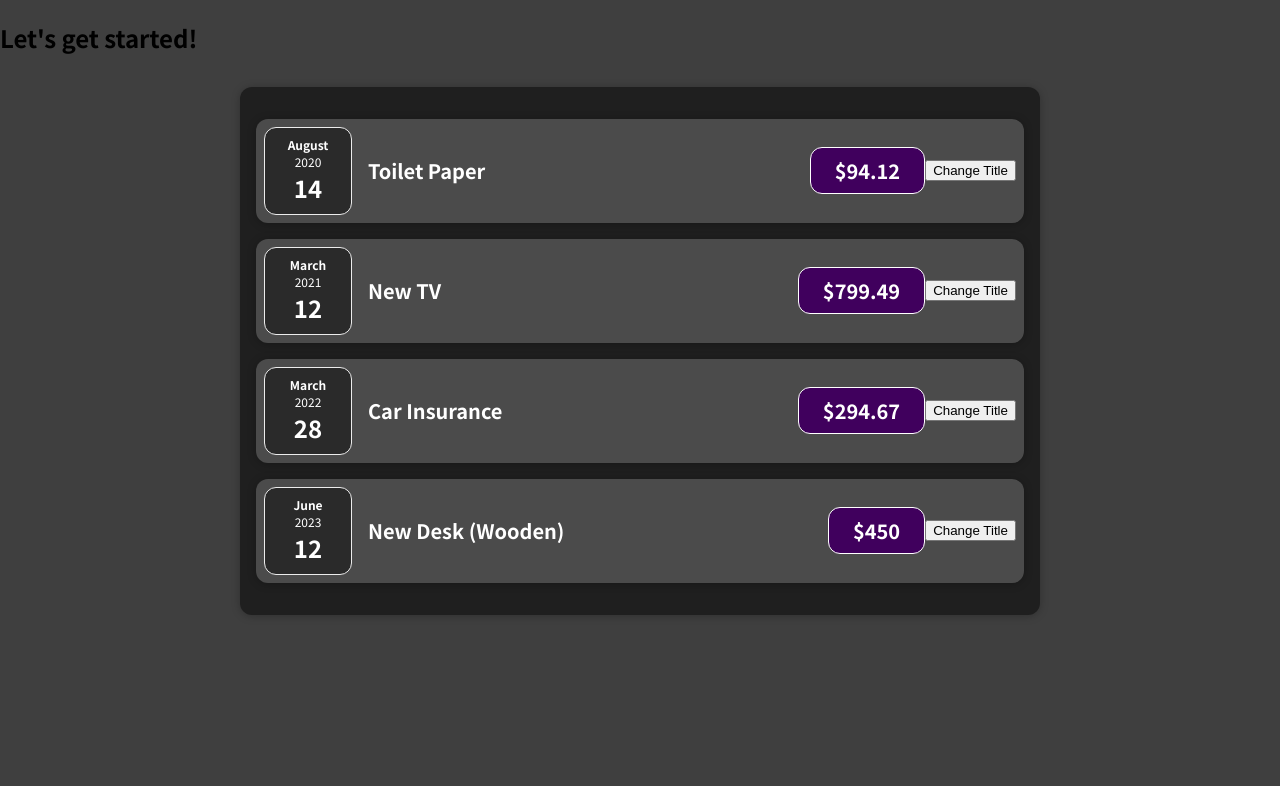
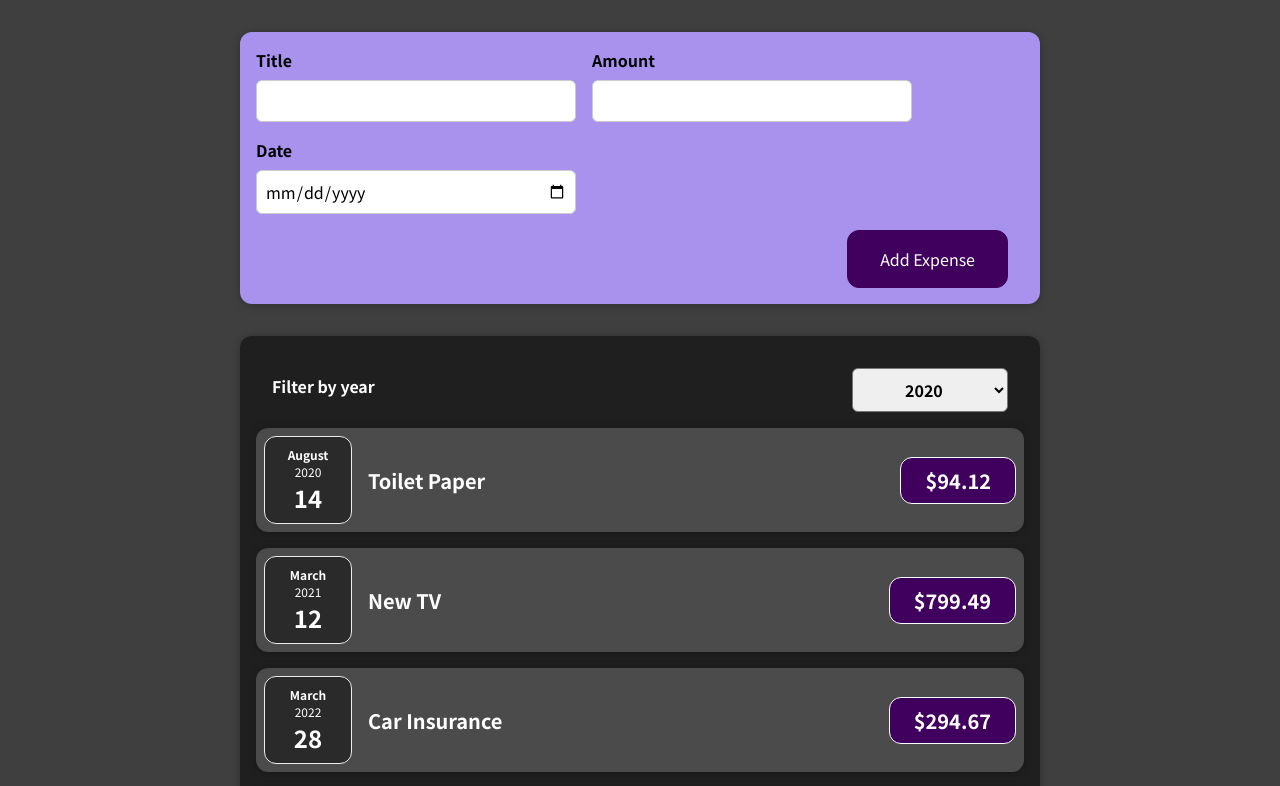
Before and after one commit to Ahmed-Eid7/expenses-tracker, a React (Create React App) app: page / in a window 1280 px wide. Shown: the top 786 px of the page. Built offline with nearby package versions, Linux system fonts and the light colour scheme.

Commit message:
Learning about lifting data up and Events

```diff
--- a/src/App.js
+++ b/src/App.js
@@ -1,4 +1,5 @@
 import Expenses from "./components/Expenses/Expenses";
+import NewExpense from "./components/NewExpense/NewExpense";
 
 const App = () => {
   const expenses = [
@@ -23,9 +24,14 @@
     },
   ];
 
+  const addExpenseHandler = (expense) => {
+    console.log("In app");
+    console.log(expense);
+  };
+
   return (
     <div>
-      <h2>Let's get started!</h2>
+      <NewExpense onAddExpense={addExpenseHandler} />
       <Expenses expenses={expenses} />
     </div>
   );
--- a/src/components/Expenses/ExpenseItem.js
+++ b/src/components/Expenses/ExpenseItem.js
@@ -1,5 +1,3 @@
-import { useState } from "react";
-
 import ExpenseDate from "./ExpenseDate";
 import Card from "../UI/Card";
 
@@ -7,21 +5,13 @@
 
 // You can destructuring it
 const ExpenseItem = (props) => {
-  const [title, setTitle] = useState(props.title);
-
-  const clickHandler = () => {
-    setTitle("Updated!");
-    console.log("Clicked!!!");
-  };
-
   return (
     <Card className="expense-item">
       <ExpenseDate date={props.date} />
       <div className="expense-item__description">
-        <h2>{title}</h2>
+        <h2>{props.title}</h2>
         <div className="expense-item__price">${props.amount}</div>
       </div>
-      <button onClick={clickHandler}>Change Title</button>
     </Card>
   );
 };
--- a/src/components/Expenses/Expenses.js
+++ b/src/components/Expenses/Expenses.js
@@ -2,10 +2,23 @@
 import Card from "../UI/Card";
 
 import "./Expenses.css";
+import ExpensesFilter from "./ExpensesFilter";
+import { useState } from "react";
 
 const Expenses = (props) => {
+  const [filteredYear, setFilteredYear] = useState("2020");
+
+  const filterChangeHandler = (selectedYear) => {
+    setFilteredYear(selectedYear);
+  };
+
   return (
     <Card className="expenses">
+      <ExpensesFilter
+        selected={filteredYear}
+        onChangeFilter={filterChangeHandler}
+      />
+
       <ExpenseItem
         title={props.expenses[0].title}
         amount={props.expenses[0].amount}
@@ -28,6 +41,6 @@
       />
     </Card>
   );
-}
+};
 
 export default Expenses;
--- /dev/null
+++ b/src/components/Expenses/ExpensesFilter.css
@@ -0,0 +1,24 @@
+.expenses-filter {
+  color: white;
+  padding: 0 1rem;
+}
+
+.expenses-filter__control {
+  display: flex;
+  width: 100%;
+  align-items: center;
+  justify-content: space-between;
+  margin: 1rem 0;
+}
+
+.expenses-filter label {
+  font-weight: bold;
+  margin-bottom: 0.5rem;
+}
+
+.expenses-filter select {
+  font: inherit;
+  padding: 0.5rem 3rem;
+  font-weight: bold;
+  border-radius: 6px;
+}
--- /dev/null
+++ b/src/components/Expenses/ExpensesFilter.js
@@ -0,0 +1,24 @@
+import "./ExpensesFilter.css";
+
+const ExpensesFilter = (props) => {
+  const dropdownChangeHandler = (e) => {
+    props.onChangeFilter(e.target.value);
+  };
+
+  return (
+    <div className="expenses-filter">
+      <div className="expenses-filter__control">
+        <label>Filter by year</label>
+        <select value={props.selected} onChange={dropdownChangeHandler}>
+          <option value="2022">2022</option>
+          <option value="2021">2021</option>
+          <option value="2020">2020</option>
+          <option value="2019">2019</option>
+          <option value="2023">2023</option>
+        </select>
+      </div>
+    </div>
+  );
+};
+
+export default ExpensesFilter;
--- /dev/null
+++ b/src/components/NewExpense/ExpenseForm.css
@@ -0,0 +1,26 @@
+.new-expense__controls {
+  display: flex;
+  flex-wrap: wrap;
+  gap: 1rem;
+  margin-bottom: 1rem;
+  text-align: left;
+}
+
+.new-expense__control label {
+  font-weight: bold;
+  margin-bottom: 0.5rem;
+  display: block;
+}
+
+.new-expense__control input {
+  font: inherit;
+  padding: 0.5rem;
+  border-radius: 6px;
+  border: 1px solid #ccc;
+  width: 20rem;
+  max-width: 100%;
+}
+
+.new-expense__actions {
+  text-align: right;
+}
--- /dev/null
+++ b/src/components/NewExpense/ExpenseForm.js
@@ -0,0 +1,76 @@
+import { useState } from "react";
+import "./ExpenseForm.css";
+
+const ExpenseForm = (props) => {
+  const [enteredTitle, setEnteredTitle] = useState("");
+  const [enteredAmount, setEnteredAmount] = useState("");
+  const [enteredDate, setEnteredDate] = useState("");
+
+  const titleChangeHandler = (e) => {
+    setEnteredTitle(e.target.value);
+  };
+
+  const amountChangeHandler = (e) => {
+    setEnteredAmount(e.target.value);
+  };
+
+  const dateChangeHandler = (e) => {
+    setEnteredDate(e.target.value);
+  };
+
+  const submitHandler = (e) => {
+    e.preventDefault();
+
+    const expenseData = {
+      title: enteredTitle,
+      amount: enteredAmount,
+      date: new Date(enteredDate),
+    };
+
+    props.onSaveExpenseData(expenseData);
+
+    setEnteredTitle("");
+    setEnteredAmount("");
+    setEnteredDate("");
+  };
+
+  return (
+    <form onSubmit={submitHandler}>
+      <div className="new-expense__controls">
+        <div className="new-expense__control">
+          <label>Title</label>
+          <input
+            type="text"
+            value={enteredTitle}
+            onChange={titleChangeHandler}
+          />
+        </div>
+        <div className="new-expense__control">
+          <label>Amount</label>
+          <input
+            type="number"
+            min="0.01"
+            step="0.01"
+            value={enteredAmount}
+            onChange={amountChangeHandler}
+          />
+        </div>
+        <div className="new-expense__control">
+          <label>Date</label>
+          <input
+            type="date"
+            min="2019-01-01"
+            step="2023-12-31"
+            value={enteredDate}
+            onChange={dateChangeHandler}
+          />
+        </div>
+      </div>
+      <div className="new-expense__actions">
+        <button type="submit">Add Expense</button>
+      </div>
+    </form>
+  );
+};
+
+export default ExpenseForm;
--- /dev/null
+++ b/src/components/NewExpense/NewExpense.css
@@ -0,0 +1,38 @@
+.new-expense {
+  background-color: #a892ee;
+  padding: 1rem;
+  margin: 2rem auto;
+  width: 50rem;
+  max-width: 95%;
+  border-radius: 12px;
+  text-align: center;
+  box-shadow: 0 1px 8px rgba(0, 0, 0, 0.25);
+}
+
+.new-expense button {
+  font: inherit;
+  cursor: pointer;
+  padding: 1rem 2rem;
+  border: 1px solid #40005d;
+  background-color: #40005d;
+  color: white;
+  border-radius: 12px;
+  margin-right: 1rem;
+}
+
+.new-expense button:hover,
+.new-expense button:active {
+  background-color: #510674;
+  border-color: #510674;
+}
+
+.new-expense button.alternative {
+  color: #220131;
+  border-color: transparent;
+  background-color: transparent;
+}
+
+.new-expense button.alternative:hover,
+.new-expense button.alternative:active {
+  background-color: #ddb3f8;
+}
--- /dev/null
+++ b/src/components/NewExpense/NewExpense.js
@@ -0,0 +1,21 @@
+import ExpenseForm from "./ExpenseForm";
+import "./NewExpense.css";
+
+const NewExpense = (props) => {
+  const saveExpenseDataHandler = (enteredExpenseData) => {
+    const expenseData = {
+      ...enteredExpenseData,
+      id: Math.random().toString(),
+    };
+
+    props.onAddExpense(expenseData);
+  };
+
+  return (
+    <div className="new-expense">
+      <ExpenseForm onSaveExpenseData={saveExpenseDataHandler} />
+    </div>
+  );
+};
+
+export default NewExpense;
```
